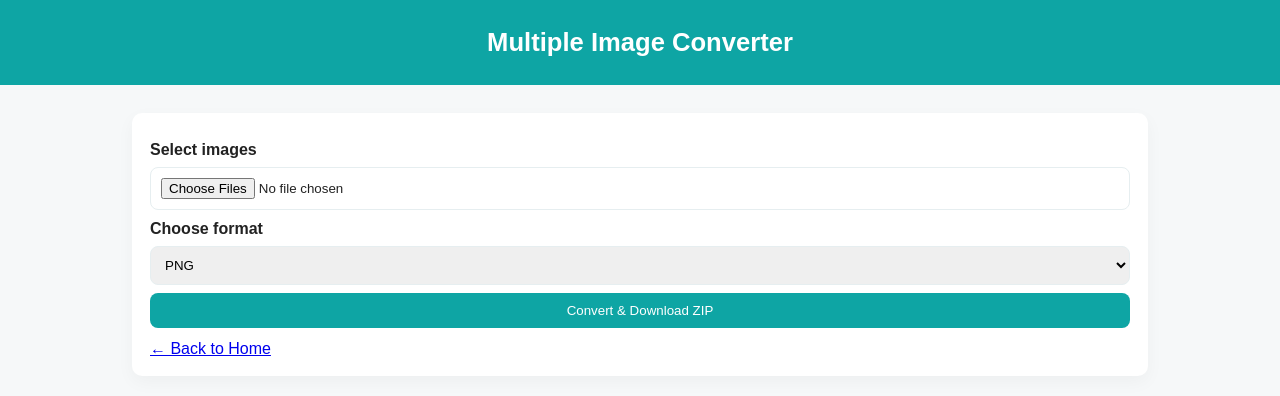
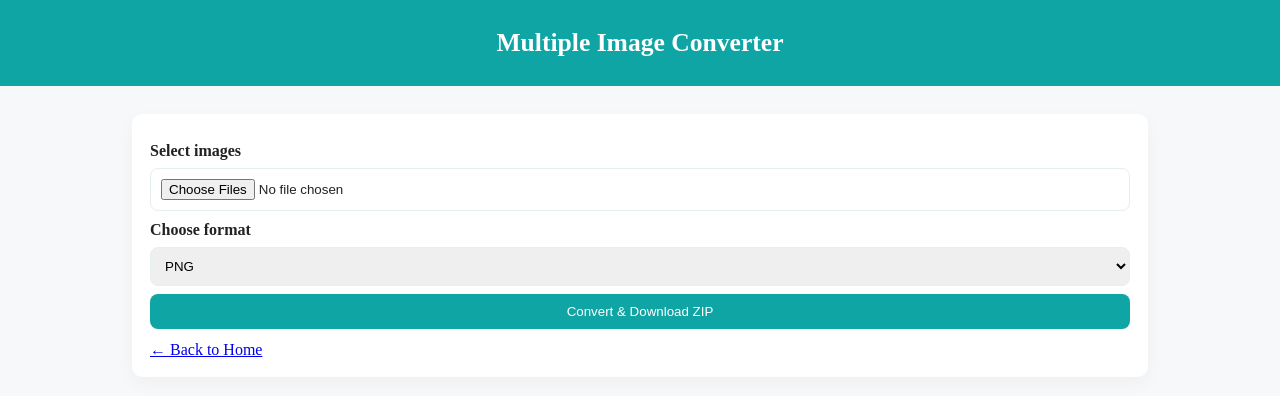
Before and after one commit to nvijay7539/converter-website, a plain HTML site: page multi-image.html in a window 1280 px wide. Drawn offline with nearby package versions, Linux system fonts and the light colour scheme.

Commit message:
Update style.css

```diff
--- a/css/style.css
+++ b/css/style.css
@@ -1,4 +1,4 @@
-body { font-family: Arial,sans-serif; margin:0; padding:0; background:#f6f8f9; color:#222; }
+body { font-family: Times new roman,sans-serif; margin:0; padding:0; background:#f6f8f9; color:#222; }
 header { background:#0ea5a4; color:white; padding:28px 18px; text-align:center; }
 h1 { margin:0; font-size:1.6rem; }
 main { max-width:980px; margin:28px auto; padding:18px; }
```
